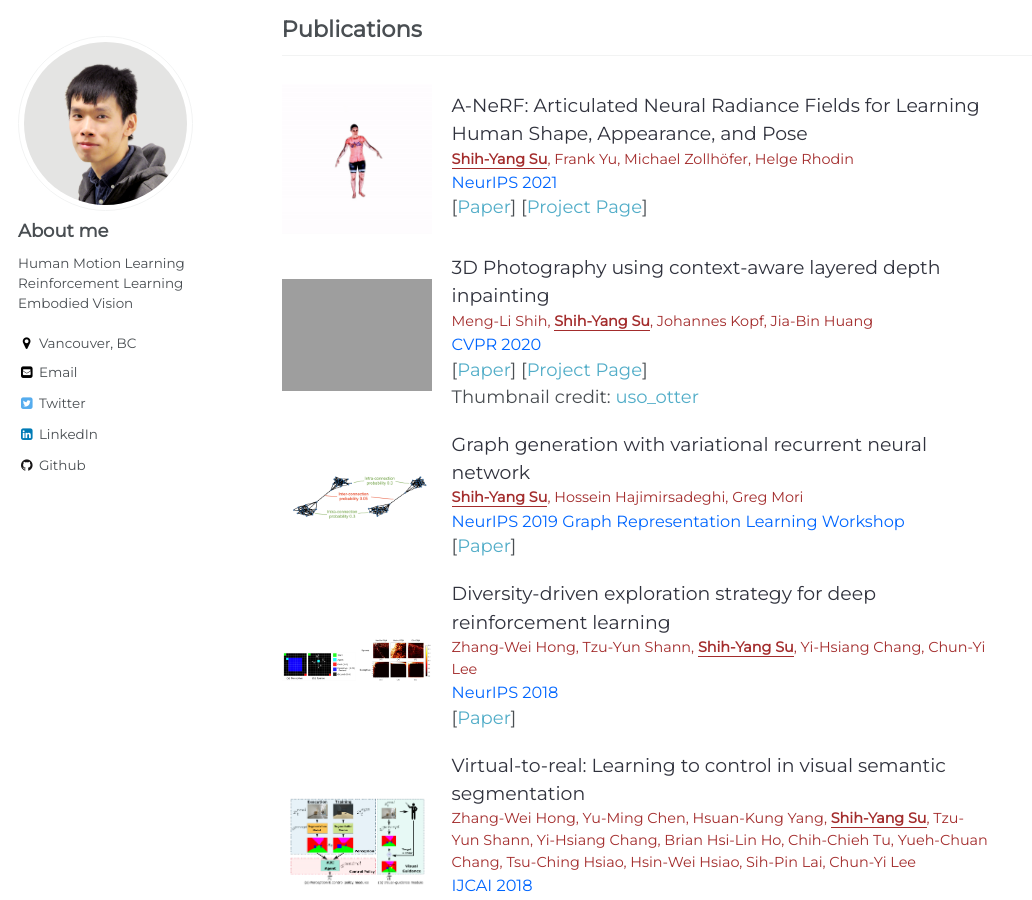
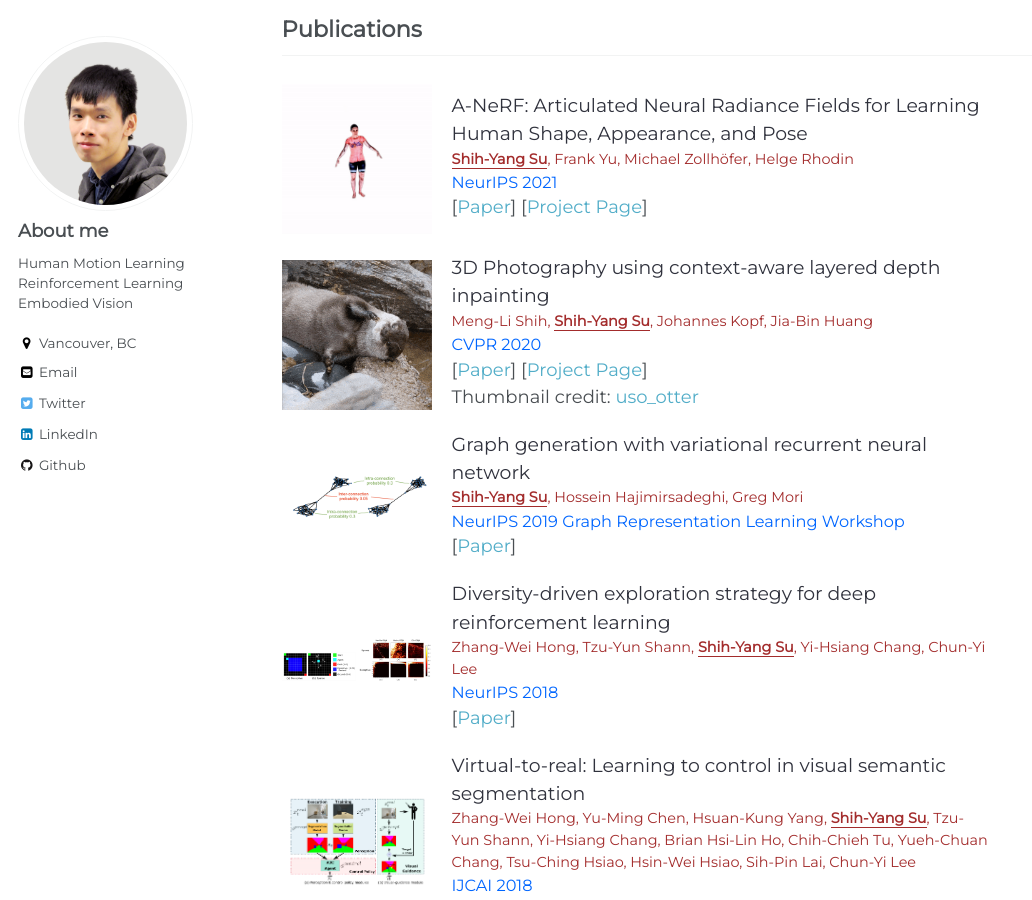
Before and after one commit to LemonATsu/LemonATsu.github.io, a Jekyll site: the page built from _pages/about.md, in a window 1280 px wide and 900 px high, scrolled down 765 px. Shown: the whole window, without its empty margins (0-1032 px from the left). Built offline with Jekyll 4.4.1, drawn with Linux system fonts in a browser that asks for light colours.

Commit message:
use compressed

```diff
--- a/_pages/about.md
+++ b/_pages/about.md
@@ -54,7 +54,7 @@
     </div>
 </div>
 <div class="pub-container">
-    <div class="pub-thumb"><img class="img-responsive" src="https://lemonatsu.github.io/images/3dphoto.gif"></div>
+    <div class="pub-thumb"><img class="img-responsive" src="https://lemonatsu.github.io/images/3dphoto_compressed.gif"></div>
     <div class="pub-content">
         <div class="pub-title">3D Photography using context-aware layered depth inpainting</div>
         <div class="pub-author">Meng-Li Shih, <b>Shih-Yang Su</b>, Johannes Kopf, Jia-Bin Huang</div>
```
Also changed, not shown: images/3dphoto_compressed.gif (added).
